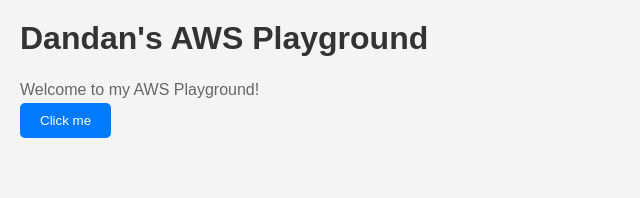
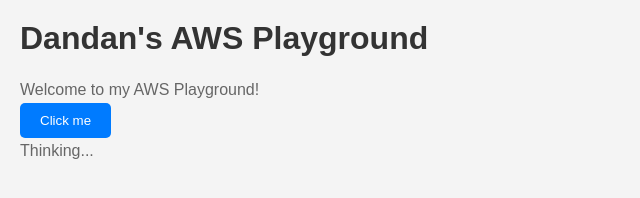
Before and after one commit to dandan-drori/aws-playground, a website: page public/index.html in a window 1280 px wide. Shown: the full height of the page, 0-640 px from the left. Drawn offline with Linux system fonts and the light colour scheme.

Commit message:
test: deployment speed

```diff
--- a/public/index.html
+++ b/public/index.html
@@ -10,6 +10,7 @@
     <h1>Dandan's AWS Playground</h1>
     <p>Welcome to my AWS Playground!</p>
     <button onclick="log('Hello, AWS!')">Click me</button>
+    <p>Thinking...</p>
     <script src="index.js"></script>
 </body>
 </html>
```
